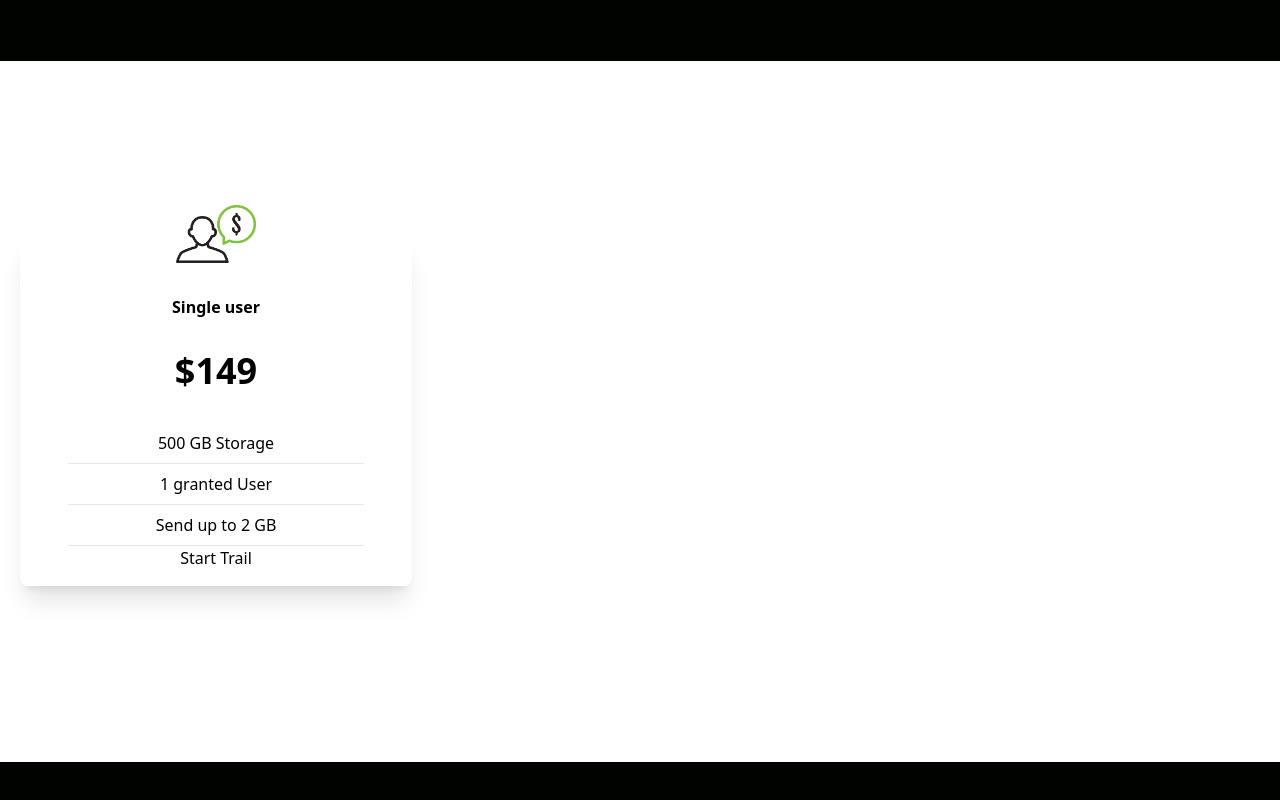
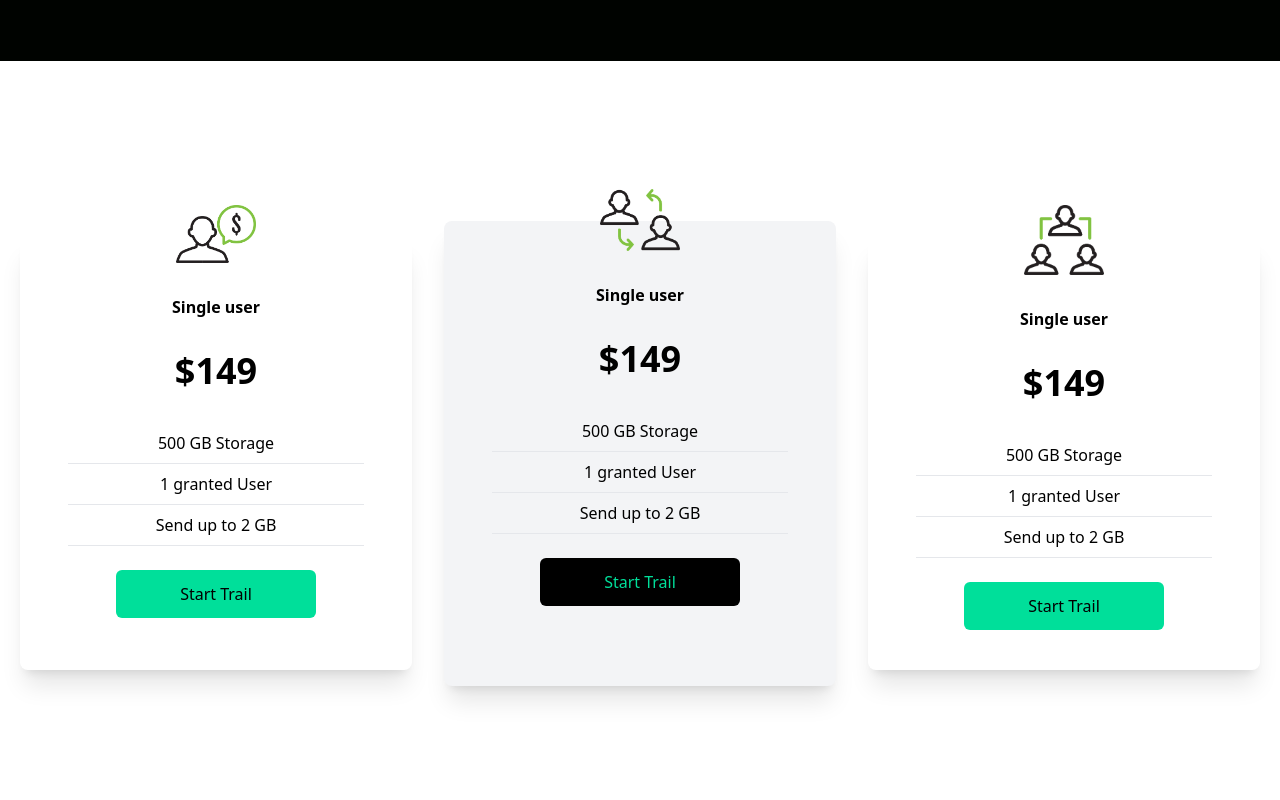
Before and after one commit to codewithgracie/first-project, a React (Vite) app: page / in a window 1280 px wide. Shown: the part 1620-2420 px from the top of the page. Before the commit the page ends 2382 px from the top, so only its background shows below. Built offline with nearby package versions, Linux system fonts and the light colour scheme.

Commit message:
commit  card

```diff
--- a/src/components/Cards.jsx
+++ b/src/components/Cards.jsx
@@ -1,7 +1,7 @@
 import React from 'react'
 import Single from '../assets/Single.png';
-import Double from '../assets/double.png';
-import Triple from '../assets/triple.png';
+import Double from '../assets/Double.png';
+import Triple from '../assets/Triple.png';
 
 const Cards = () => {
     return (
@@ -16,7 +16,29 @@
                         <p className='py-2 border-b mx-8' >1 granted User </p>
                         <p className='py-2 border-b mx-8' >Send up to 2 GB</p>
                     </div>
-                    <button>Start Trail</button>
+                    <button className='bg-[#00df9a] w-[200px] rounded-md font-medium my-6 mx-auto px-6 py-3 '>Start Trail</button>
+                </div>
+                <div className="w-full shadow-xl bg-gray-100 flex flex-col p-4 md:my-0 my-8 rounded-lg hover:scale-105 duration-300">
+                    <img className='w-20 mx-auto mt-[-3rem] bg-transparent'  src={Double} />
+                    <h2 className='text2xl font-bold text-center py-8 ' >Single user</h2>
+                    <p className='text-center text-4xl font-bold' >$149</p>
+                    <div className='text-center font-medium' >
+                        <p className='py-2 border-b mx-8 mt-8' >500 GB Storage</p>
+                        <p className='py-2 border-b mx-8' >1 granted User </p>
+                        <p className='py-2 border-b mx-8' >Send up to 2 GB</p>
+                    </div>
+                    <button className='bg-black text-[#00df9a] w-[200px] rounded-md font-medium my-6 mx-auto px-6 py-3 '>Start Trail</button>
+                </div>
+                <div className="w-full shadow-xl flex flex-col p-4 my-4 rounded-lg hover:scale-105 duration-300">
+                    <img className='w-20 mx-auto mt-[-3rem] bg-white' src={Triple} />
+                    <h2 className='text2xl font-bold text-center py-8 ' >Single user</h2>
+                    <p className='text-center text-4xl font-bold' >$149</p>
+                    <div className='text-center font-medium' >
+                        <p className='py-2 border-b mx-8 mt-8' >500 GB Storage</p>
+                        <p className='py-2 border-b mx-8' >1 granted User </p>
+                        <p className='py-2 border-b mx-8' >Send up to 2 GB</p>
+                    </div>
+                    <button className='bg-[#00df9a] w-[200px] rounded-md font-medium my-6 mx-auto px-6 py-3 '>Start Trail</button>
                 </div>
             </div>
         </div>
```
